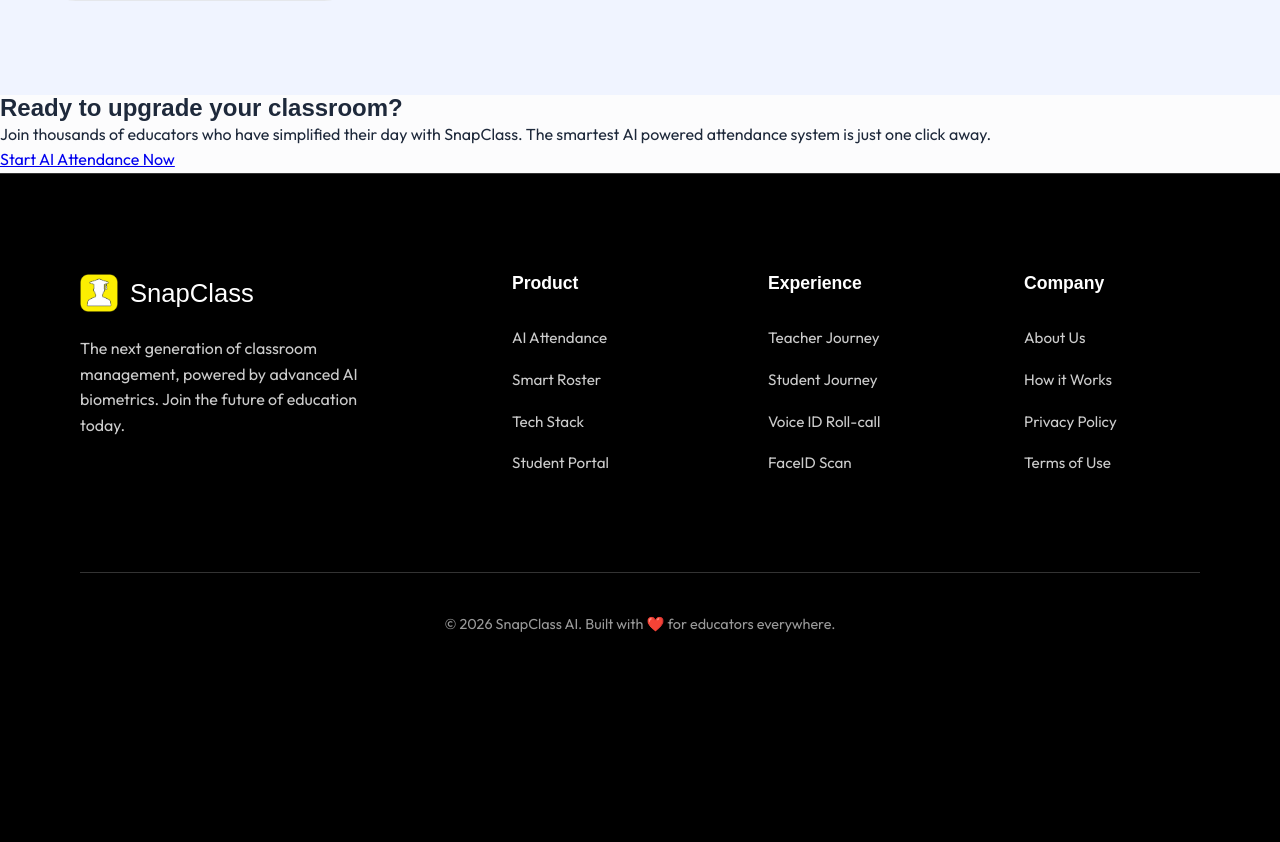
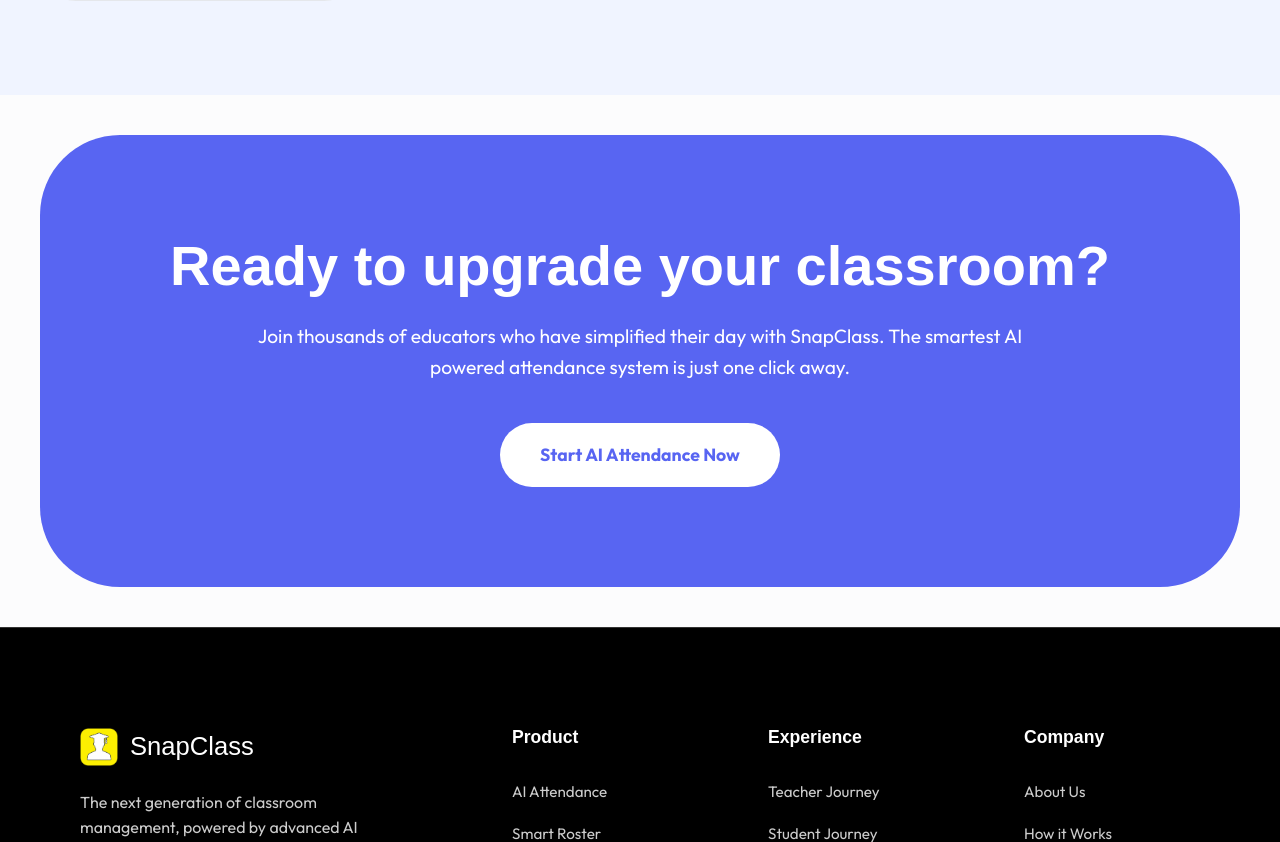
Before and after one commit to ritikasainii1234-cloud/snapclass-Landing_Page, a Flask app: page / in a window 1280 px wide. Shown: the part 727-1569 px from the top of the page. Before the commit the page ends 1359 px from the top, so only its background shows below. Run offline with Flask 3, Linux system fonts and the light colour scheme; some web fonts are replaced.

Commit message:
initial changes

```diff
--- a/static/css/style.css
+++ b/static/css/style.css
@@ -209,6 +209,40 @@ h4 {
     bottom: 15%;
 }
 
+
+
+.purple-section {
+    background-color: var(--primary);
+    color: white;
+    padding: 100px 80px;
+    text-align: center;
+    border-radius: 80px;
+    margin: 40px;
+}
+
+.purple-section h2 {
+    font-size: 3.5rem;
+    margin-bottom: 24px;
+    color: white;
+}
+
+.purple-section p {
+    font-size: 1.2rem;
+    max-width: 800px;
+    margin: 0 auto 40px;
+}
+
+.btn-white {
+    background-color: white;
+    color: var(--primary);
+    padding: 18px 40px;
+    border-radius: 100px;
+    text-decoration: none;
+    font-weight: 800;
+    font-size: 1.1rem;
+    display: inline-block;
+}
+
 .main-footer {
     padding: 100px 80px 40px;
     background-color: #000000;
```
